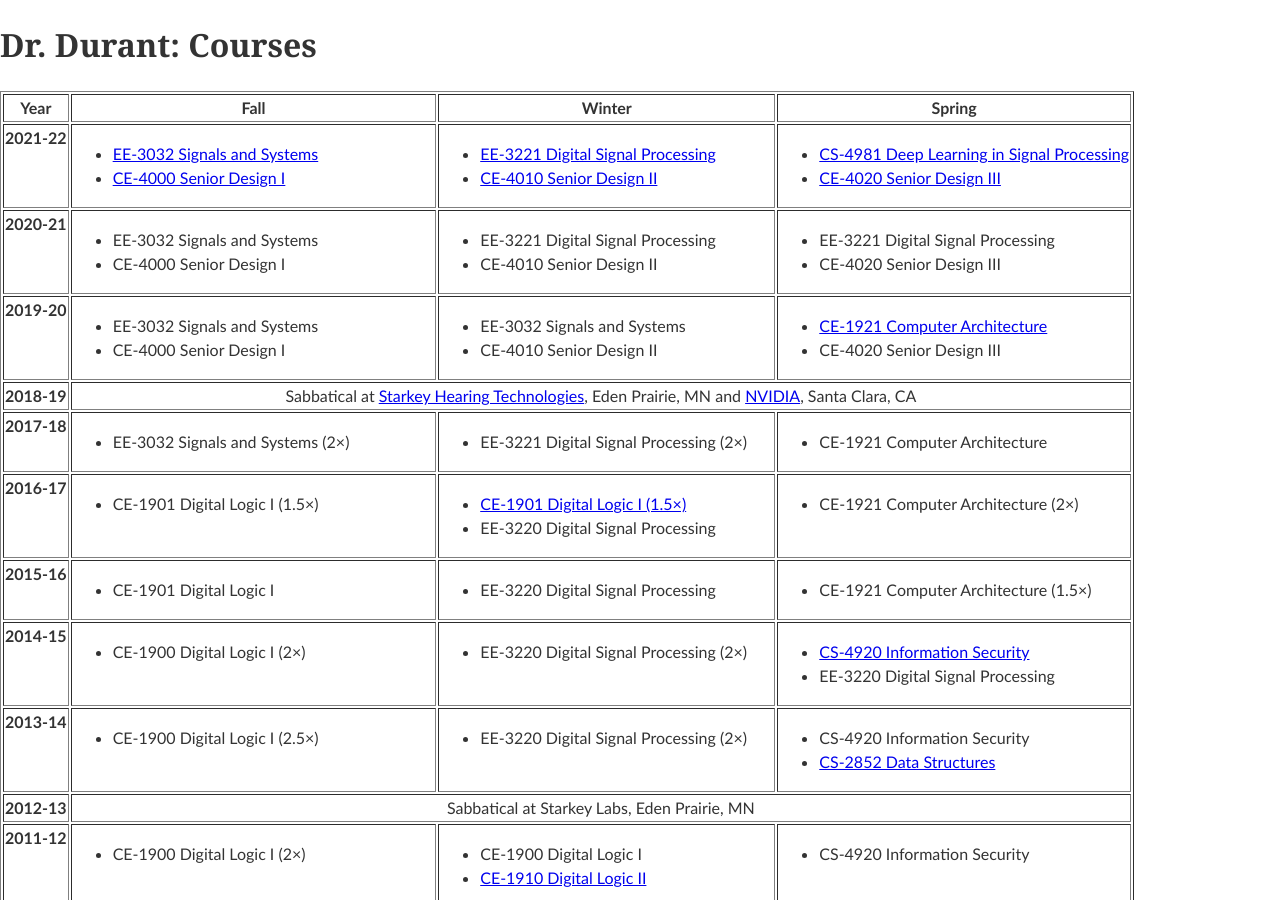
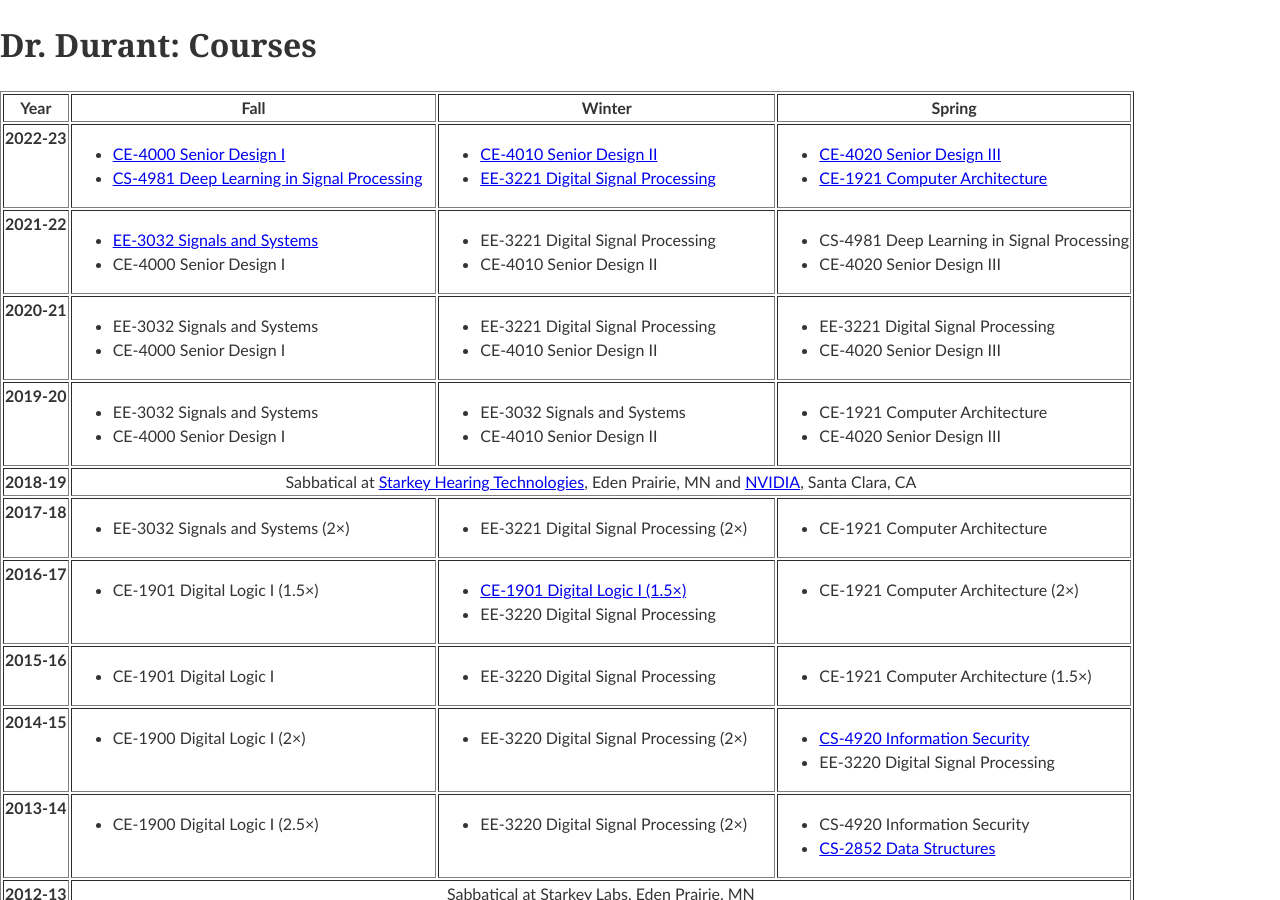
Before and after one commit to edurant/edurant.github.io, a Jekyll site: the page built from courses/index.html, in a window 1280 px wide and 900 px high. Built offline with Jekyll 4.4.1, drawn with Linux system fonts in a browser that asks for light colours.

Commit message:
courses plan for ay23

```diff
--- a/courses/index.html
+++ b/courses/index.html
@@ -12,23 +12,44 @@ title: "Dr. Durant: Courses"
 </tr>
 
 <tr valign="top">
+	<th>2022-23</th>
+	<td>
+	  <ul>
+	    <li><a href="https://gitlab.com/msoe.edu/eecs/seniordesign/ce/wikis/">CE-4000 Senior Design I</a></li>
+	    <li><a href="cs4981/">CS-4981 Deep Learning in Signal Processing</a></li>
+	  </ul>
+	</td>
+	<td>
+	  <ul>
+	    <li><a href="https://gitlab.com/msoe.edu/eecs/seniordesign/ce/wikis/">CE-4010 Senior Design II</a></li>
+	    <li><a href="ee3221/">EE-3221 Digital Signal Processing</a></li>
+	  </ul>
+	</td>
+	<td>
+	  <ul>
+	    <li><a href="https://gitlab.com/msoe.edu/eecs/seniordesign/ce/wikis/">CE-4020 Senior Design III</a></li>
+        <li><a href="ce1921/">CE-1921 Computer Architecture</a></li>
+	  </ul>
+	</td>
+</tr>
+<tr valign="top">
 	<th>2021-22</th>
 	<td>
 	  <ul>
 	    <li><a href="ee3032/">EE-3032 Signals and Systems</a></li>
-	    <li><a href="https://gitlab.com/msoe.edu/eecs/seniordesign/ce/wikis/">CE-4000 Senior Design I</a></li>
+	    <li>CE-4000 Senior Design I</li>
 	  </ul>
 	</td>
 	<td>
 	  <ul>
-	    <li><a href="ee3221/">EE-3221 Digital Signal Processing</a></li>
-	    <li><a href="https://gitlab.com/msoe.edu/eecs/seniordesign/ce/wikis/">CE-4010 Senior Design II</a></li>
+	    <li>EE-3221 Digital Signal Processing</li>
+	    <li>CE-4010 Senior Design II</li>
 	  </ul>
 	</td>
 	<td>
 	  <ul>
-	    <li><a href="cs4981/">CS-4981 Deep Learning in Signal Processing</a></li>
-	    <li><a href="https://gitlab.com/msoe.edu/eecs/seniordesign/ce/wikis/">CE-4020 Senior Design III</a></li>
+	    <li>CS-4981 Deep Learning in Signal Processing</li>
+	    <li>CE-4020 Senior Design III</li>
 	  </ul>
 	</td>
 </tr>
@@ -69,7 +90,7 @@ title: "Dr. Durant: Courses"
 	</td>
 	<td>
 	  <ul>
-        <li><a href="ce1921/">CE-1921 Computer Architecture</a></li>
+        <li>CE-1921 Computer Architecture</li>
 	    <li>CE-4020 Senior Design III</li>
 	  </ul>
 	</td>
```
